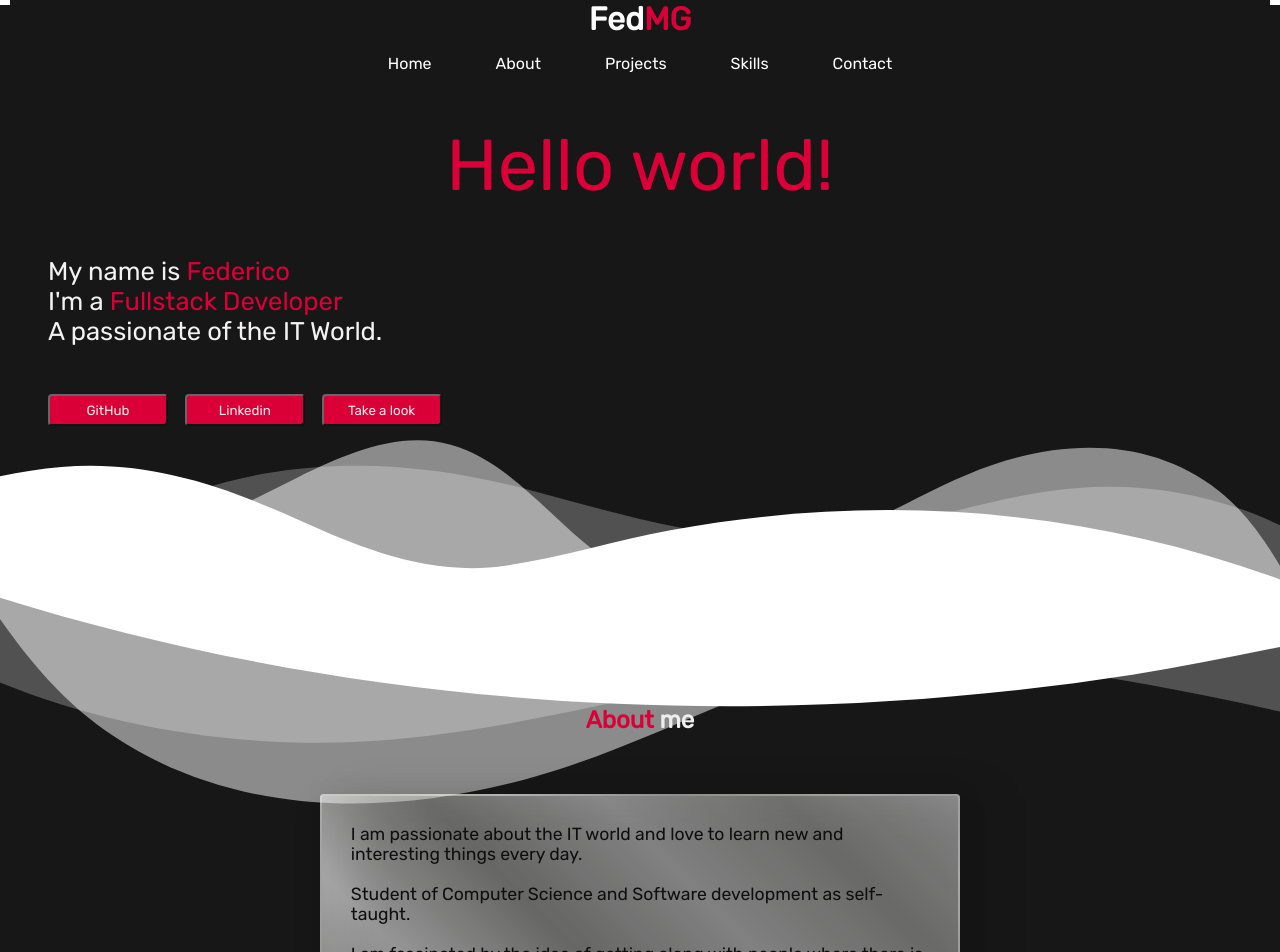
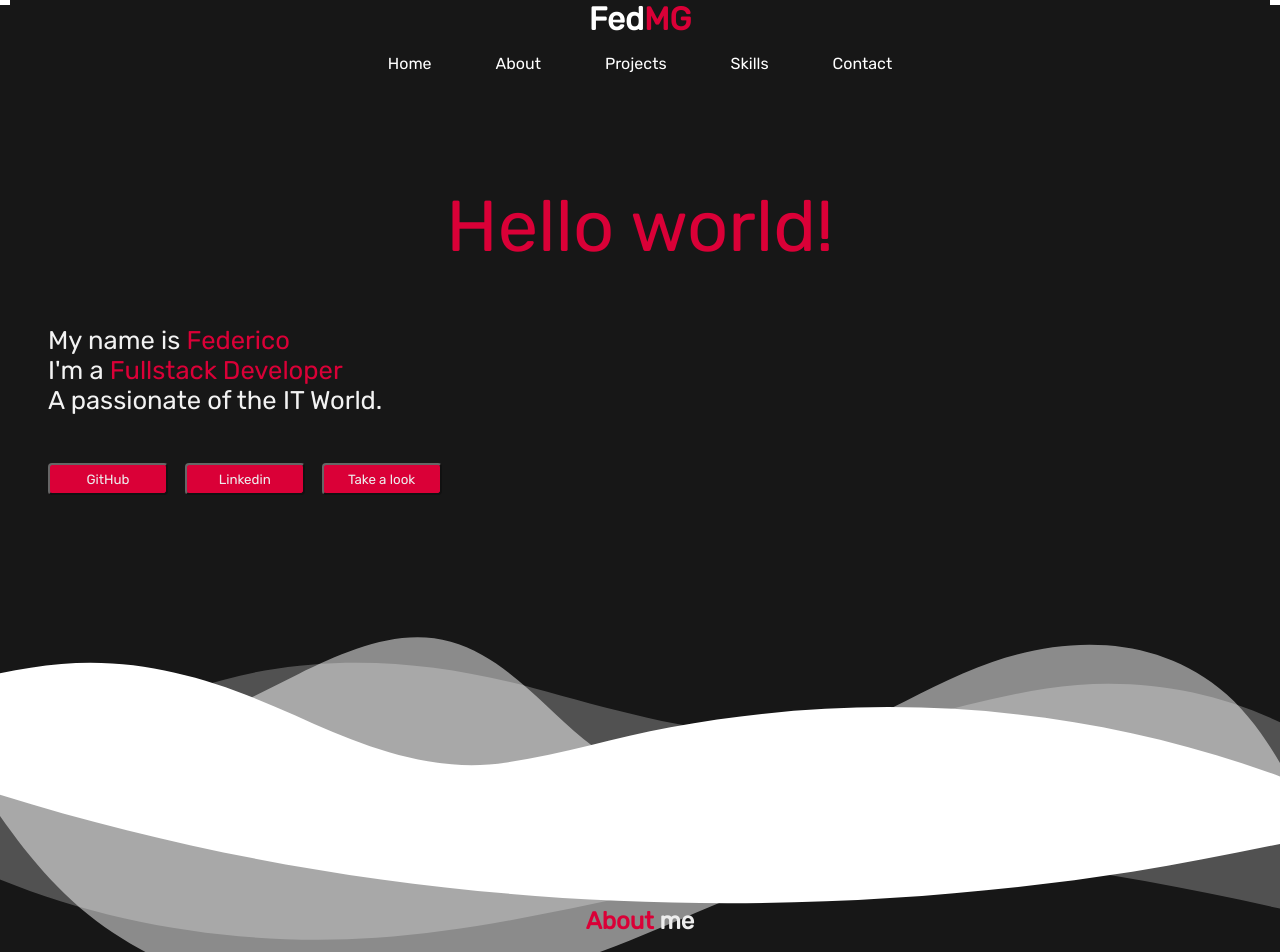
Before and after one commit to FedMG/fedmg-portfolio-v1, a React (Vite) app in the folder client/: page / in a window 1280 px wide. Shown: the top 952 px of the page. Built offline with nearby package versions, Linux system fonts and the light colour scheme.

Commit message:
Update: padding styles in routes components

```diff
--- a/client/src/routes/Contact.jsx
+++ b/client/src/routes/Contact.jsx
@@ -1,9 +1,11 @@
 export const Contact = () => {
   return (
     <div id="Contact" className="section">
-      <h2 className="subtitle-section">
-        <span className="span-subtitle">Contact</span> me
-      </h2>
+      <div className="section-content">
+        <h2 className="subtitle-section">
+          <span className="span-subtitle">Contact</span> me
+        </h2>
+      </div>
     </div>
   );
 };
--- a/client/src/routes/Home.jsx
+++ b/client/src/routes/Home.jsx
@@ -7,7 +7,7 @@ import { waves } from "../refs/shapes.js";
 export const Home = () => {
   return (
     <div id="Home" className="section">
-      <div className="home-subcontainer">
+      <div className="home-section-content">
         <Greeting />
         <Introduction />
         <LinkSection />
--- a/client/src/routes/Projects.jsx
+++ b/client/src/routes/Projects.jsx
@@ -8,6 +8,7 @@ export const Projects = () => {
   return (
     <div id="Projects" className="section">
       <CreateShape data={triangle.downside} />
+      <div className="section-content">
         <h2 className="subtitle-section">
           My<span className="span-subtitle"> projects</span>
         </h2>
@@ -17,5 +18,6 @@ export const Projects = () => {
           </Slider>
         </div>
       </div>
+    </div>
   );
 };
--- a/client/src/routes/Skills.jsx
+++ b/client/src/routes/Skills.jsx
@@ -1,9 +1,11 @@
 export const Skills = () => {
   return (
     <div id="Skills" className="section">
-      <h2 className="subtitle-section">
-        My<span className="span-subtitle"> skills</span>
-      </h2>
+      <div className="section-content">
+        <h2 className="subtitle-section">
+          My<span className="span-subtitle"> skills</span>
+        </h2>
+      </div>
     </div>
   );
 };
--- a/client/src/styles/routes/home.css
+++ b/client/src/styles/routes/home.css
@@ -1,13 +1,13 @@
-.home-subcontainer {
-  height: 100%;
+.home-section-content {
+  padding-top: calc(var(--sec-content-pad) + 1em);
+  padding-bottom: calc(var(--sec-content-pad) + 1em);
 }
 
 .greeting-container {
   display: flex;
   justify-content: center;
   align-items: end;
-  padding: 3em;
-  min-height: 16em;
+  padding: 3.5em;
   height: 100%;
   width: 100%;
 }
@@ -77,7 +77,11 @@
   border: var(--button-bd-style-act);
 }
 
-@media (max-width: 450px) {
+@media (max-width: 767px) {
+  .home-section-content {
+    padding-top: calc(var(--sec-content-pad) - 1em);
+    padding-bottom: calc(var(--sec-content-pad) + 1em);
+  }
   .button {
     max-width: calc(var(--button-width) - 3em);
     padding: calc(var(--button-padding) - 0.2em);
--- a/client/src/styles/routes/sections.css
+++ b/client/src/styles/routes/sections.css
@@ -6,14 +6,31 @@
   height: 100%;
   width: 100%;
   min-height: 300px;
+  position: relative;
+}
+.section-content {
+  padding: var(--sec-content-pad) 0;
 }
 
 .subtitle-section {
+  /* padding temporal */
+  padding-top: 0.5em;
   text-align: center;
-  padding-top: 5em;
   color: var(--subtitle-section);
 }
 
 .span-subtitle {
   color: var(--span-subtitle);
 }
+
+@media (min-width: 768px) and (max-width: 1023px) {
+  .section-content {
+    padding: calc(var(--sec-content-pad) - 1em) 0;
+  }
+}
+
+@media (max-width: 767px) {
+  .section-content {
+    padding: calc(var(--sec-content-pad) - 2em) 0;
+  }
+}
```
Lines whose indentation alone changed are shown as unchanged.
